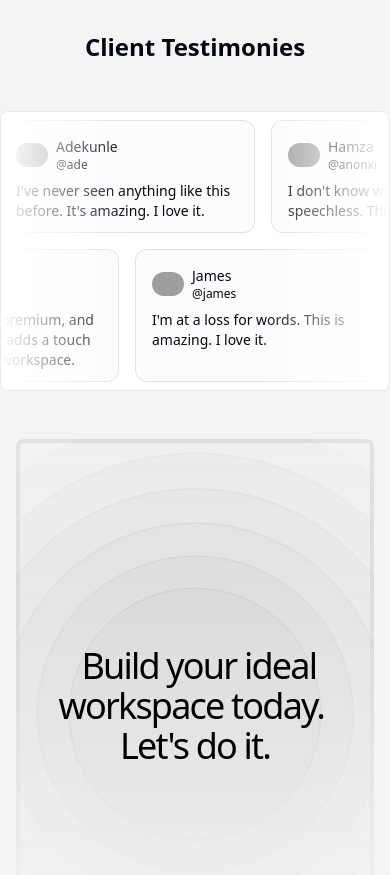
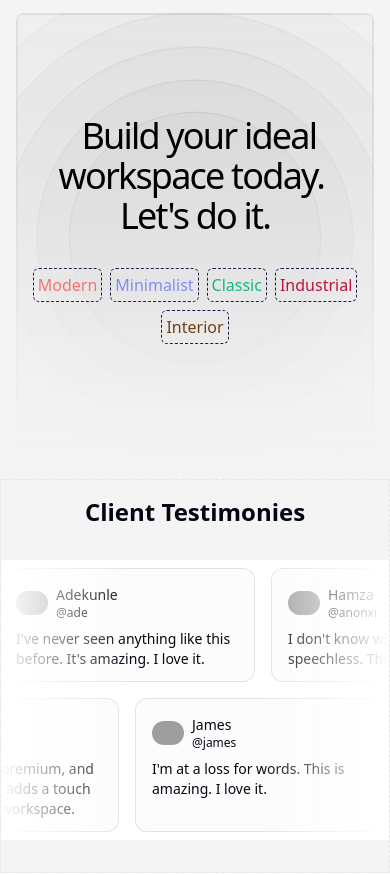
Before and after one commit to suleiman-hamza/RevelOffice, a Vue app: page / in a window 390 px wide. Shown: the part 2815-3690 px from the top of the page. Built offline with nearby package versions, Linux system fonts and the light colour scheme; no server answers; grey boxes are pictures that could not be loaded; what @inspira-ui/plugins would draw is missing.

Commit message:
ripple section updated design, dotted borders in testimonies

```diff
--- a/src/Views/Homeview.vue
+++ b/src/Views/Homeview.vue
@@ -1,85 +1,27 @@
 <template>
   <HeroSection />
   <Collection />
-    <section class="testimonies">
-        <div class="flex flex-col items-center justify-center py-8">
-            <h5 class="text-2xl font-semibold mb-4">Client Testimonies</h5>
+  <!--Ripple was added here from inspira ui-->
+  <section class="newsletter bg-background p-4">
+    <div
+      class="relative flex h-[450px] md:h-[600px] w-full flex-col items-center justify-center overflow-hidden rounded-lg lg:w-full md:w-full">
+      <p class="mb-4 whitespace-pre-wrap text-center text-4xl font-medium tracking-tighter text-black dark:text-white">
+        Build your ideal workspace today. <br> Let's do it.
+      </p>
+      <div>
+        <ul class="flex gap-2 p-4 flex-wrap justify-center">
+          <li class="text-red-400 border-dashed border border-indigo-950 rounded-md p-1">Modern</li>
+          <li class="text-indigo-400 border-dashed border border-indigo-950 rounded-md p-1">Minimalist</li>
+          <li class="text-emerald-500 border-dashed border border-indigo-950 rounded-md p-1">Classic</li>
+          <li class="text-rose-700 border-dashed border border-indigo-950 rounded-md p-1">Industrial</li>
+          <li class="text-yellow-900 border-dashed border border-indigo-950 rounded-md p-1">Interior</li>
+        </ul>
       </div>
-
-        <!--Marque was added here from inspira ui-->
-        <div class="relative flex h-[280px] w-full flex-col items-center justify-center overflow-hidden rounded-lg border bg-background md:shadow-xl">
-        <!-- First Marquee -->
-        <Marquee
-            pauseOnHover
-            class="[--duration:20s]"
-        >
-            <ReviewCard
-            v-for="review in firstRow"
-            :key="review.username"
-            :img="review.img"
-            :name="review.name"
-            :username="review.username"
-            :body="review.body"
-            />
-        </Marquee>
-
-        <!-- Second Marquee (reverse) -->
-        <Marquee
-            reverse
-            pauseOnHover
-            class="[--duration:20s]"
-        >
-            <ReviewCard
-            v-for="review in secondRow"
-            :key="review.username"
-            :img="review.img"
-            :name="review.name"
-            :username="review.username"
-            :body="review.body"
-            />
-        </Marquee>
-
-        <!-- Left Gradient -->
-        <div
-            class="pointer-events-none absolute inset-y-0 left-0 w-1/3 bg-gradient-to-r from-white dark:from-background"
-        ></div>
-
-        <!-- Right Gradient -->
-        <div
-            class="pointer-events-none absolute inset-y-0 right-0 w-1/3 bg-gradient-to-l from-white dark:from-background"
-        ></div>
+      <Ripple class="bg-white/5 [mask-image:linear-gradient(to_bottom,white,transparent)] border-2 rounded-md z-[-1]"
+        circle-class="border-[hsl(var(--primary))] bg-[#0000]/25 dark:bg-[#fff]/25 rounded-full" />
     </div>
   </section>
-    <!--Ripple was added here from inspira ui-->
-    <section class="newsletter mb-4 bg-background p-4">
-      <div
-        class="relative flex h-[550px] w-full flex-col items-center justify-center overflow-hidden rounded-lg lg:w-full md:w-full"
-      >
-        <p
-          class="mb-4 whitespace-pre-wrap text-center text-4xl font-medium tracking-tighter text-black dark:text-white"
-        >
-          Build your ideal workspace today. <br> Let's do it.
-        </p>
-        <!-- <div class="border p-4 rounded-md flex flex-col justify-center overflow-hidden">
-          <div class="font-extrabold text-lg [text-wrap:balance] text-gray-700">
-            Build your ideal
-            <span class="inline-flex flex-col overflow-hidden">
-              <ul class="block text-left leading-tight [&_li]:block animate-text-slide">
-                <li class="text-indigo-500">Modern</li>
-                <li class="text-sky-500">Classic</li>
-                <li class="text-teal-500">Minimalist</li>
-                <li class="text-red-500">Industrial</li>
-                <li class="text-yellow-500">Interior</li>
-              </ul>
-            </span>
-          </div>
-        </div> -->
-        <Ripple
-          class="bg-white/5 [mask-image:linear-gradient(to_bottom,white,transparent)] border-4 rounded-md z-[-1]"
-          circle-class="border-[hsl(var(--primary))] bg-[#0000]/25 dark:bg-[#fff]/25 rounded-full"
-        />
-      </div>
-    </section>
+  <Testimonies />
   <Footer />
 </template>
 
@@ -88,92 +30,12 @@ import Collection from '@/components/Collection.vue';
 import HeroSection from '@/components/HeroSection.vue';
 import Footer from '@/components/Footer.vue';
 import Ripple from '@/components/Ripple/Ripple.vue';
-import Button from '@/components/ui/button/Button.vue'
-
-import { ref } from 'vue';
-import Marquee from '@/components/Marquee.vue';
-import ReviewCard from '@/components/ReviewCard.vue';
-  // Reviews data
-  const reviews = [
-    {
-      name: "Adekunle",
-      username: "@ade",
-      body: "I've never seen anything like this before. It's amazing. I love it.",
-      img: "https://avatar.vercel.sh/jack",
-    },
-    {
-      name: "Hamza",
-      username: "@anonxi",
-      body: "I don't know what to say. I'm speechless. This is amazing.",
-      img: "https://avatar.vercel.sh/jill",
-    },
-    {
-      name: "John",
-      username: "@john",
-      body: "I'm at a loss for words. This is amazing. I love it.",
-      img: "https://avatar.vercel.sh/john",
-    },
-    {
-      name: "Jane",
-      username: "@janegree",
-      body: "Perfect Addition to My Home Office!",
-      img: "https://avatar.vercel.sh/jane",
-    },
-    {
-      name: "Evan Yu",
-      username: "@youuxi",
-      body: "The materials feel premium, and the soft grey finish adds a touch of elegance to my workspace.",
-      img: "https://avatar.vercel.sh/jenny",
-    },
-    {
-      name: "James",
-      username: "@james",
-      body: "I'm at a loss for words. This is amazing. I love it.",
-      img: "https://avatar.vercel.sh/james",
-    },
-  ];
-
-  // Split reviews into two rows
-  const firstRow = ref(reviews.slice(0, reviews.length / 2));
-  const secondRow = ref(reviews.slice(reviews.length / 2));
+import Testimonies from '@/components/Testimonies.vue';
 </script>
 
 <style scoped>
-.testimonies {
-    background-color: rgb(216, 216, 216, 0.281);
-    padding-bottom: 2rem;
-}
 .newsletter {
+  /* border: 1px solid red; */
   background-color: rgb(216, 216, 216, 0.281);
 }
-
-.animate-text-slide {
-  animation: text-slide 12.5s ease infinite;
-}
-
-@keyframes text-slide {
-0%{
-transform: translateY(0%);
-}
-
-20% {
-  transform: translateY(-16.66%);
-}
-
-40% {
-  transform: translateY(-33.33%);
-}
-
-60%{
-  transform: translateY(-50%);
-}
-
-80%{
-  transform: translateY(-66.66%);
-}
-
-100% {
-  transform: translateY(-83.33%);
-  }
-}
 </style>
--- a/src/components/Collection.vue
+++ b/src/components/Collection.vue
@@ -1,5 +1,5 @@
 <template>
-    <section class="p-8 md:p-16 lg:p-32 bg-[#d8d8d848] border">
+    <section class="p-8 md:p-16 lg:p-32 bg-[#d8d8d848]">
         <div class="flex justify-between mb-4 items-center">
         <h3 class="text-2xl">Featured Collections</h3>
         <RouterLink to="/collections" class="text-indigo-500">View all </RouterLink>
@@ -29,7 +29,6 @@
 </template>
 
 <script setup>
-import { Button } from '@/components/ui/button'
 import { useStore } from '@/store/cartStore';
 const store = useStore();
 
--- /dev/null
+++ b/src/components/Testimonies.vue
@@ -0,0 +1,107 @@
+<script setup>
+import { ref } from 'vue';
+import Marquee from '@/components/Marquee.vue';
+import ReviewCard from '@/components/ReviewCard.vue';
+  // Reviews data
+  const reviews = [
+    {
+      name: "Adekunle",
+      username: "@ade",
+      body: "I've never seen anything like this before. It's amazing. I love it.",
+      img: "https://avatar.vercel.sh/jack",
+    },
+    {
+      name: "Hamza",
+      username: "@anonxi",
+      body: "I don't know what to say. I'm speechless. This is amazing.",
+      img: "https://avatar.vercel.sh/jill",
+    },
+    {
+      name: "John",
+      username: "@john",
+      body: "I'm at a loss for words. This is amazing. I love it.",
+      img: "https://avatar.vercel.sh/john",
+    },
+    {
+      name: "Jane",
+      username: "@janegree",
+      body: "Perfect Addition to My Home Office!",
+      img: "https://avatar.vercel.sh/jane",
+    },
+    {
+      name: "Evan Yu",
+      username: "@youuxi",
+      body: "The materials feel premium, and the soft grey finish adds a touch of elegance to my workspace.",
+      img: "https://avatar.vercel.sh/jenny",
+    },
+    {
+      name: "James",
+      username: "@james",
+      body: "I'm at a loss for words. This is amazing. I love it.",
+      img: "https://avatar.vercel.sh/james",
+    },
+  ];
+
+  // Split reviews into two rows
+  const firstRow = ref(reviews.slice(0, reviews.length / 2));
+  const secondRow = ref(reviews.slice(reviews.length / 2));
+</script>
+
+<template>
+    <section class="testimonies border-y-stone-200 border border-dashed">
+        <div class="flex flex-col items-center justify-center py-4">
+            <h5 class="text-2xl font-semibold mb-4">Client Testimonies</h5>
+        </div>
+
+        <!--Marque was added here from inspira ui-->
+        <div class="relative flex h-[280px] w-full flex-col items-center justify-center overflow-hidden bg-background md:shadow-xl">
+        <!-- First Marquee -->
+        <Marquee
+            pauseOnHover
+            class="[--duration:20s]"
+        >
+            <ReviewCard
+            v-for="review in firstRow"
+            :key="review.username"
+            :img="review.img"
+            :name="review.name"
+            :username="review.username"
+            :body="review.body"
+            />
+        </Marquee>
+
+        <!-- Second Marquee (reverse) -->
+        <Marquee
+            reverse
+            pauseOnHover
+            class="[--duration:20s]"
+        >
+            <ReviewCard
+            v-for="review in secondRow"
+            :key="review.username"
+            :img="review.img"
+            :name="review.name"
+            :username="review.username"
+            :body="review.body"
+            />
+        </Marquee>
+
+        <!-- Left Gradient -->
+        <div
+            class="pointer-events-none absolute inset-y-0 left-0 w-1/3 bg-gradient-to-r from-white dark:from-background"
+        ></div>
+
+        <!-- Right Gradient -->
+        <div
+            class="pointer-events-none absolute inset-y-0 right-0 w-1/3 bg-gradient-to-l from-white dark:from-background"
+        ></div>
+        </div>
+    </section>
+</template>
+
+<style lang="css" scoped>
+.testimonies {
+    background-color: rgb(216, 216, 216, 0.281);
+    padding-bottom: 2rem;
+}
+</style>
```
Lines whose indentation alone changed are shown as unchanged.
